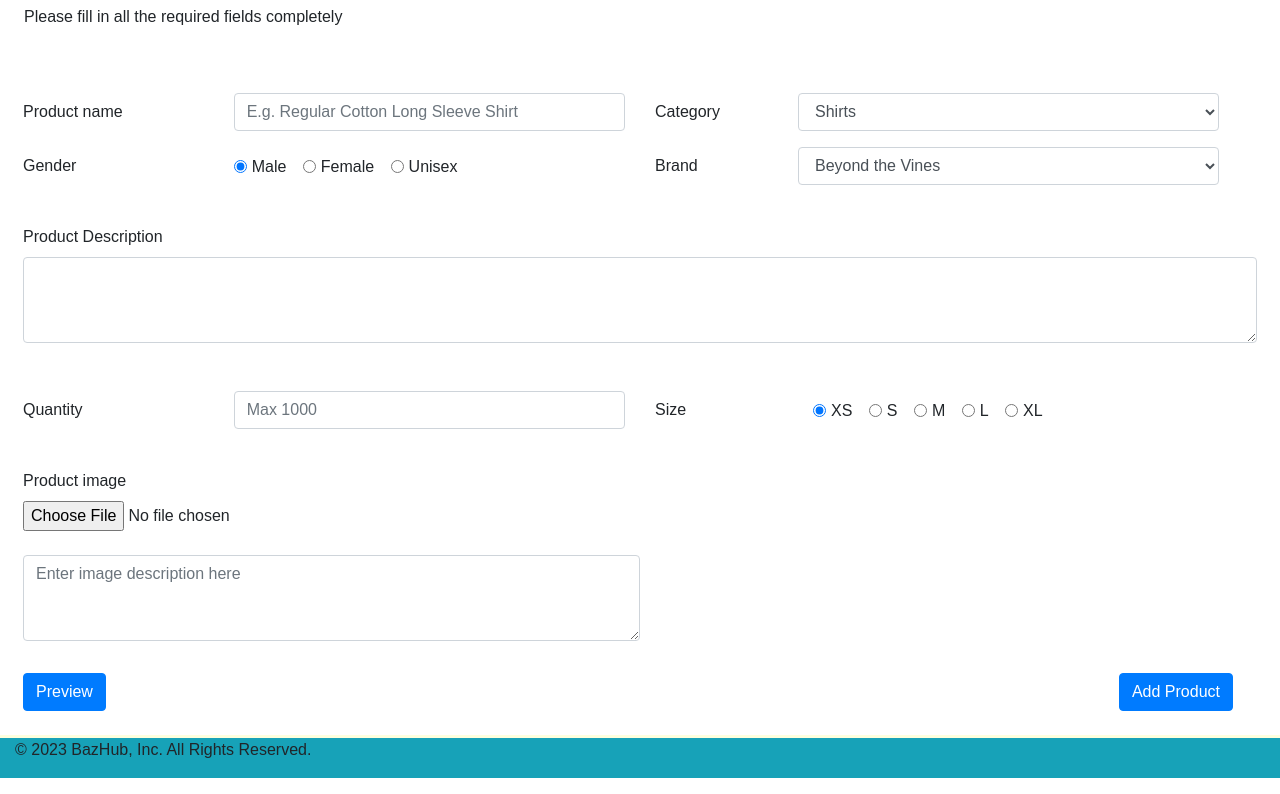
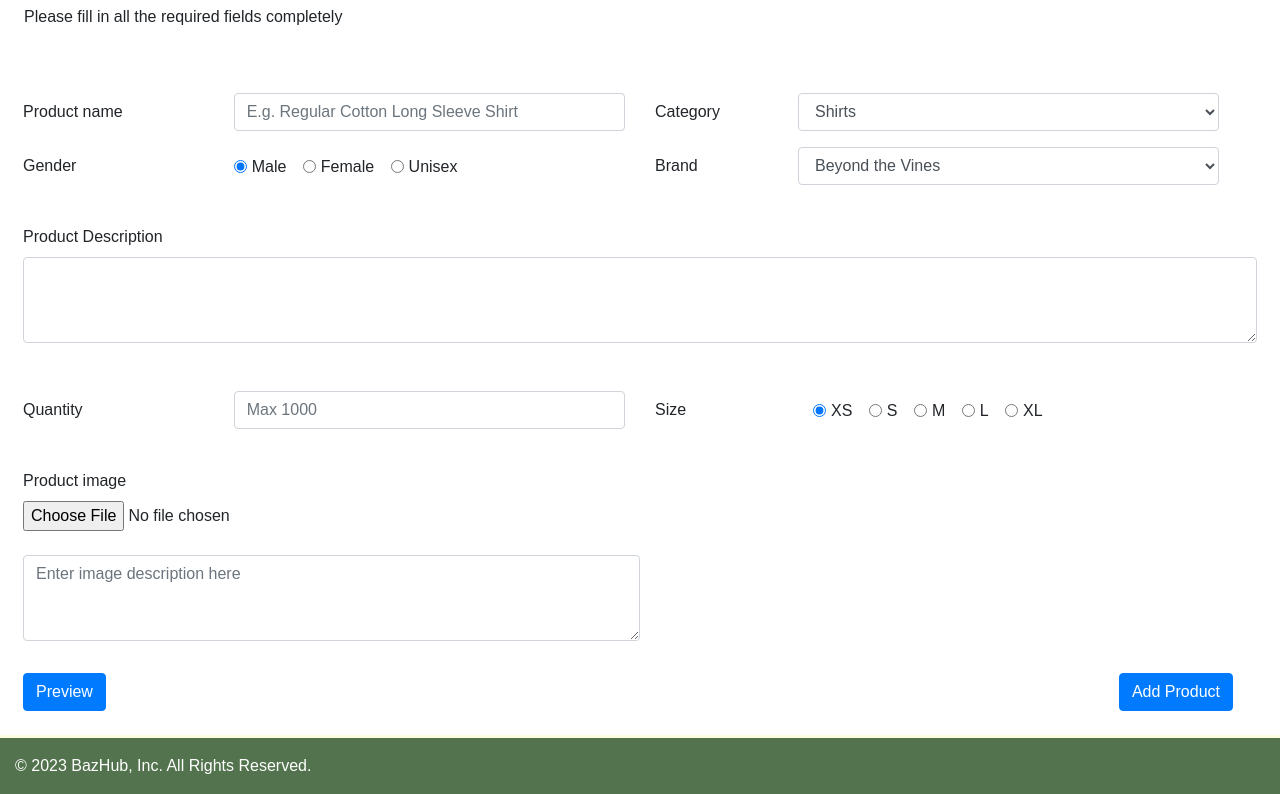
Before and after one commit to MagmaPlus6/SCTP-Team-3, a plain HTML site: page ecommerce-website/item_form.html in a window 1280 px wide. Shown: the part 132-926 px from the top of the page. Drawn offline with nearby package versions, Linux system fonts and the light colour scheme.

Commit message:
edit css for footer on 'add new product' page

```diff
--- a/ecommerce-website/css/styles.css
+++ b/ecommerce-website/css/styles.css
@@ -43,4 +43,5 @@
 
 footer {
     border-top: #FEFFDE solid;
+    background-color: #52734D;
 }
--- a/ecommerce-website/item_form.html
+++ b/ecommerce-website/item_form.html
@@ -270,7 +270,7 @@
 
     <!-- ------------- Footer section ------------- -->
 
-    <footer class="col bg-info pb-3">&copy; 2023 BazHub, Inc. All Rights Reserved.</footer>
+    <footer class="col text-white py-3">&copy; 2023 BazHub, Inc. All Rights Reserved.</footer>
 
 
     <!-- jQuery and Bootstrap Bundle (includes Popper) -->
```
